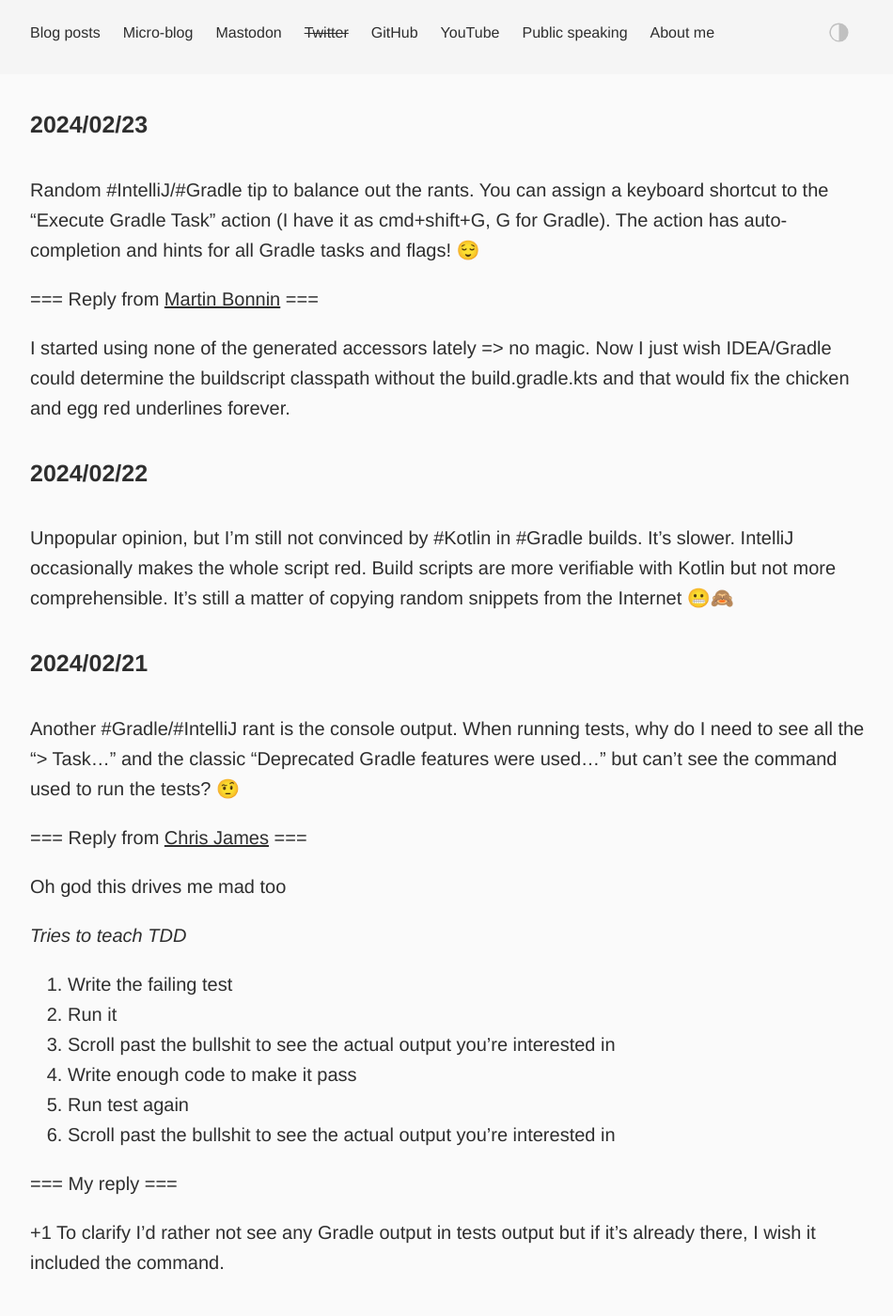
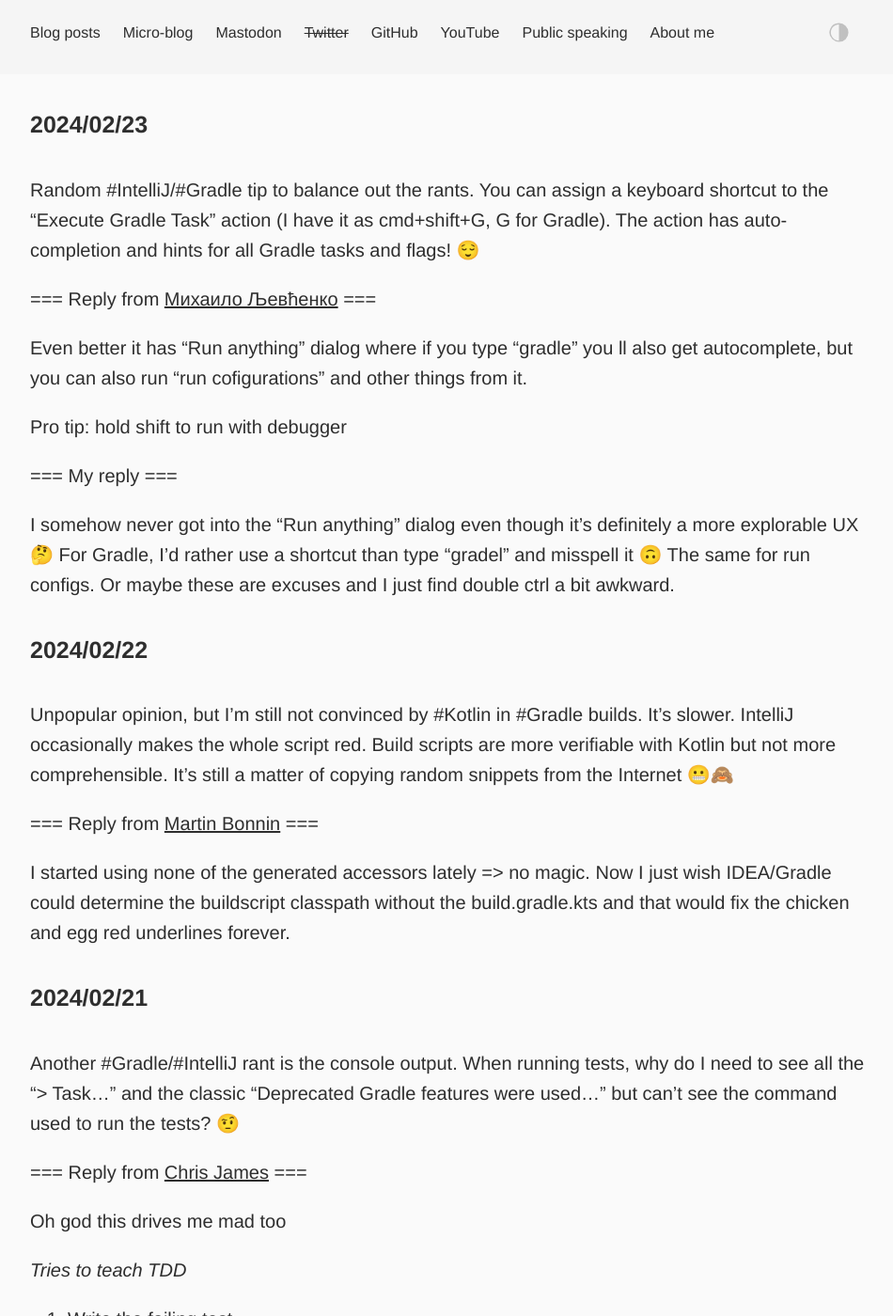
Before and after one commit to dkandalov/dkandalov.github.io, a Jekyll site: the page built from micro-blog.md, in a window 1280 px wide and 1400 px high. Shown: the whole window at 94% size, without its empty margins (160-1110 px from the left). Built offline with Jekyll 4.4.1, drawn with Linux system fonts in a browser that asks for light colours.

Commit message:
updated micro-blog

```diff
--- a/micro-blog.md
+++ b/micro-blog.md
@@ -6,14 +6,23 @@ permalink: /micro-blog/
 #### 2024/02/23
 Random #IntelliJ/#Gradle tip to balance out the rants. You can assign a keyboard shortcut to the "Execute Gradle Task" action (I have it as cmd+shift+G, G for Gradle). The action has auto-completion and hints for all Gradle tasks and flags! 😌
 
+=== Reply from [Михаило Љевћенко](https://twitter.com/TheMishkun) ===
+
+Even better it has "Run anything" dialog where if you type "gradle" you ll also get autocomplete, but you can also run "run cofigurations" and other things from it.
+
+Pro tip: hold shift to run with debugger
+
+=== My reply ===
+
+I somehow never got into the "Run anything" dialog even though it's definitely a more explorable UX 🤔 For Gradle, I'd rather use a shortcut than type "gradel" and misspell it 🙃 The same for run configs. Or maybe these are excuses and I just find double ctrl a bit awkward.
+
+#### 2024/02/22
+Unpopular opinion, but I'm still not convinced by #Kotlin in #Gradle builds. It's slower. IntelliJ occasionally makes the whole script red. Build scripts are more verifiable with Kotlin but not more comprehensible. It's still a matter of copying random snippets from the Internet 😬🙈
+
 === Reply from [Martin Bonnin](https://twitter.com/martinbonnin) ===
 
 I started using none of the generated accessors lately => no magic.
 Now I just wish IDEA/Gradle could determine the buildscript classpath without the build.gradle.kts and that would fix the chicken and egg red underlines forever.
-
-
-#### 2024/02/22
-Unpopular opinion, but I'm still not convinced by #Kotlin in #Gradle builds. It's slower. IntelliJ occasionally makes the whole script red. Build scripts are more verifiable with Kotlin but not more comprehensible. It's still a matter of copying random snippets from the Internet 😬🙈
 
 #### 2024/02/21
 Another #Gradle/#IntelliJ rant is the console output. When running tests, why do I need to see all the "> Task..." and the classic "Deprecated Gradle features were used..." but can't see the command used to run the tests? 🤨
```
